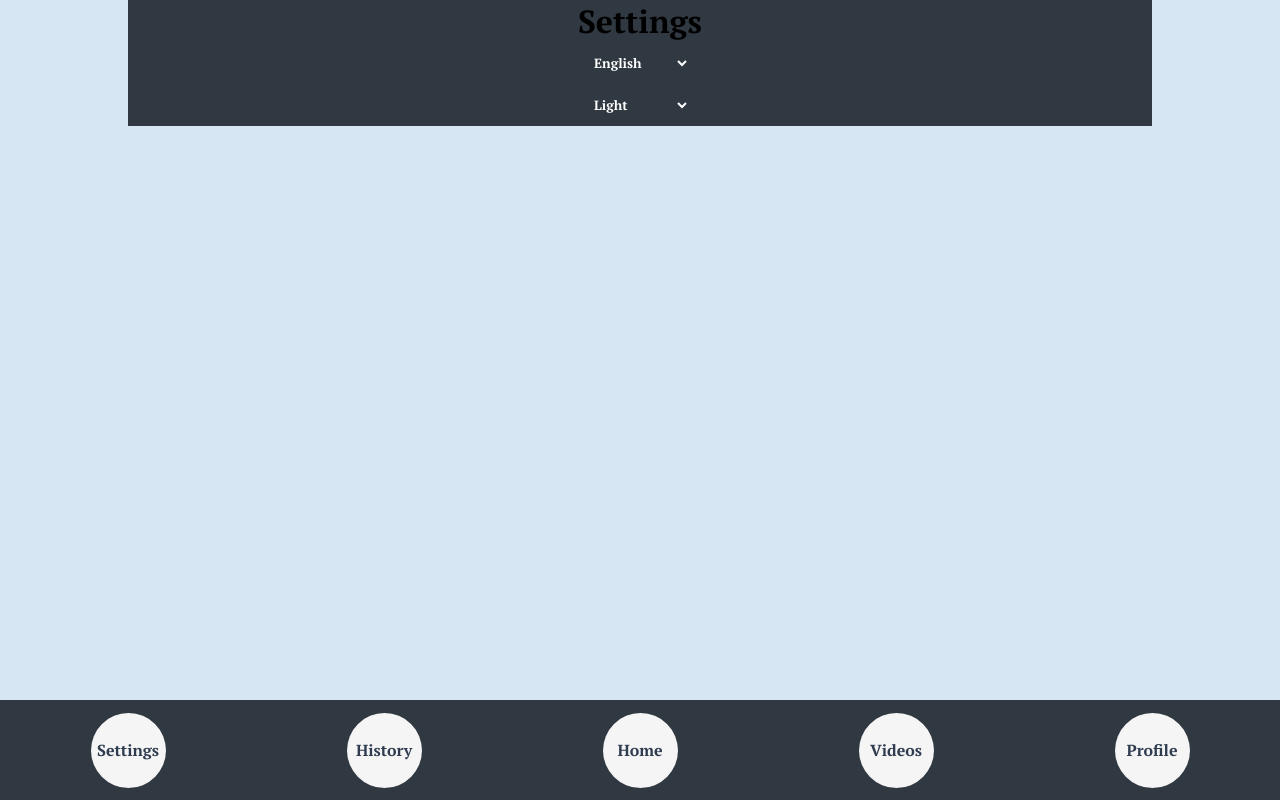
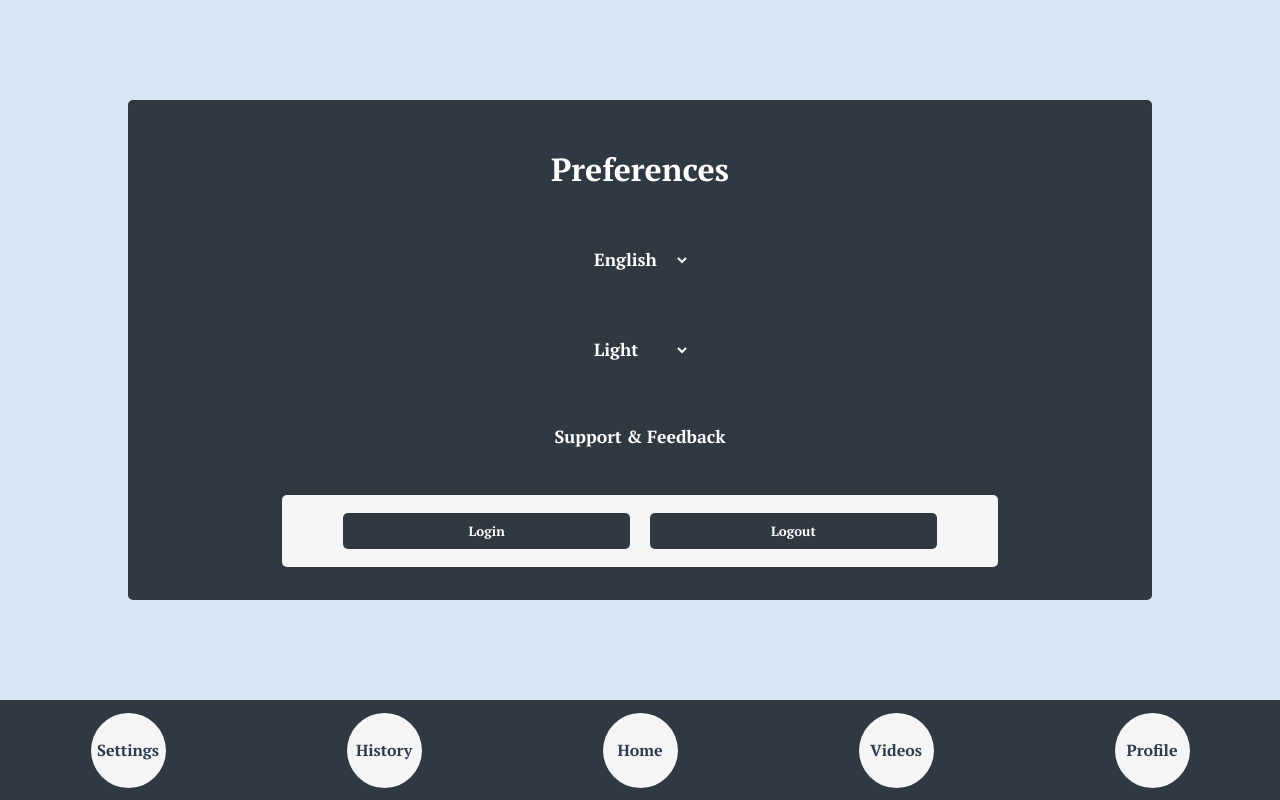
Before and after one commit to JamieDoe/Dissertation, a website: page Client/index.html in a window 1280 px wide. Both pictures are taken after a click on the item "Settings". Drawn offline with Linux system fonts and the light colour scheme.

Commit message:
finished based for settings page. starting base for home page

```diff
--- a/Client/main.js
+++ b/Client/main.js
@@ -2,6 +2,17 @@
 
 // get the body element.
 const body = document.querySelector('body');
+
+function homePage() {
+
+    while (body.firstChild) {
+        body.removeChild(body.firstChild);
+    }
+
+
+
+    navBar();
+};
 
 function settingsPage() {
     // remove all the elements from the body, except those that are in the navbar.
@@ -16,11 +27,12 @@ function settingsPage() {
         // create the settings page.
         const settingTitle = document.createElement('h1');
         settingTitle.setAttribute('id', 'settingTitle');
-        settingTitle.innerHTML = 'Settings';
+        settingTitle.innerHTML = 'Preferences';
         settingContainer.appendChild(settingTitle);
 
     // create a language select element.
     const languageSelect = document.createElement('select');
+    languageSelect.setAttribute('id', 'languageSelect');
         languageSelect.setAttribute('class', 'settingSelectors');
         const languageOption1 = document.createElement('option');
         const languageOption2 = document.createElement('option');
@@ -72,9 +84,43 @@ function settingsPage() {
     themeOption1.innerHTML = 'Light';
     themeOption2.innerHTML = 'Dark';
 
+    // create a support & feedback button.
+    const supportFeedback = document.createElement('div');
+    supportFeedback.setAttribute('id', 'supportFeedback');
+        supportFeedback.setAttribute('class', 'settingSelectors');
+    supportFeedback.innerHTML = 'Support & Feedback';
+    settingContainer.appendChild(supportFeedback);
 
 
     console.log('settings page');
+
+
+    const settingsLogContainer = document.createElement('div');
+    settingsLogContainer.setAttribute('id', 'settingsLogContainer');
+    settingContainer.appendChild(settingsLogContainer);
+
+    // create a login button.
+    const loginBtn = document.createElement('button');
+    loginBtn.setAttribute('class', 'setLogBtns');
+    loginBtn.innerHTML = 'Login';
+
+    // create a logout button.
+    const logoutBtn = document.createElement('button');
+    logoutBtn.setAttribute('class', 'setLogBtns');
+    logoutBtn.innerHTML = 'Logout';
+
+
+    settingsLogContainer.appendChild(loginBtn);
+    settingsLogContainer.appendChild(logoutBtn);
+
+    loginBtn.addEventListener('click', () => {
+        window.location.href = 'http://localhost:8080/login';
+    });
+
+    logoutBtn.addEventListener('click', () => {
+        window.location.href = 'http://localhost:8080/logout';
+    });
+
 
 
     navBar();
@@ -124,6 +170,10 @@ function navBar() {
 
     navItem1.addEventListener('click', () => {
         settingsPage();
+    });
+
+    navItem3.addEventListener('click', () => {
+        homePage();
     });
 };
 
--- a/Client/style.css
+++ b/Client/style.css
@@ -80,15 +80,36 @@ body {
 
 #settingContainer {
     width: 80%;
+    height: 500px;
     background-color: #303841;
     display: grid;
-    grid-template-columns: 1fr;
-    grid-template-rows: 1fr 1fr 1fr;
+    grid-template-columns: 1;
+    grid-template-rows: 1fr 1fr 1fr 1fr 1fr;
     text-align: center;
+    border-radius: 5px;
+    margin: 100px auto;
+    padding-top: 1.5rem;
+    padding-bottom: 1.5rem;
+}
+
+#settingTitle {
+    color: white;
+    font-size: 2rem;
     margin: auto;
 }
 
 .settingSelectors {
+    width: 200px;
+    height: 30px;
+    border-radius: 5px;
+    border: none;
+    background-color: #303841;
+    color: white;
+    margin: auto;
+    font-size: 1.1rem;
+}
+
+#languageSelect {
     width: 100px;
     height: 30px;
     border-radius: 5px;
@@ -96,4 +117,36 @@ body {
     background-color: #303841;
     color: white;
     margin: auto;
+    font-size: 1.1rem;
 }
+
+#themeSelect {
+    width: 100px;
+    height: 30px;
+    border-radius: 5px;
+    border: none;
+    background-color: #303841;
+    color: white;
+    margin: auto;
+    font-size: 1.1rem;
+}
+
+#settingsLogContainer {
+    width: 70%;
+    height: 80%;
+    background-color: #F5F5F5;
+    margin: auto;
+    padding: 0;
+    border-radius: 5px;
+}
+
+.setLogBtns {
+    min-width: 40%;
+    height: 50%;
+    background-color: #303841;
+    border: none;
+    cursor: pointer;
+    color: white;
+    border-radius: 5px;
+    margin: 18px 10px 0 10px;
+}
```
Lines whose indentation alone changed are shown as unchanged.
